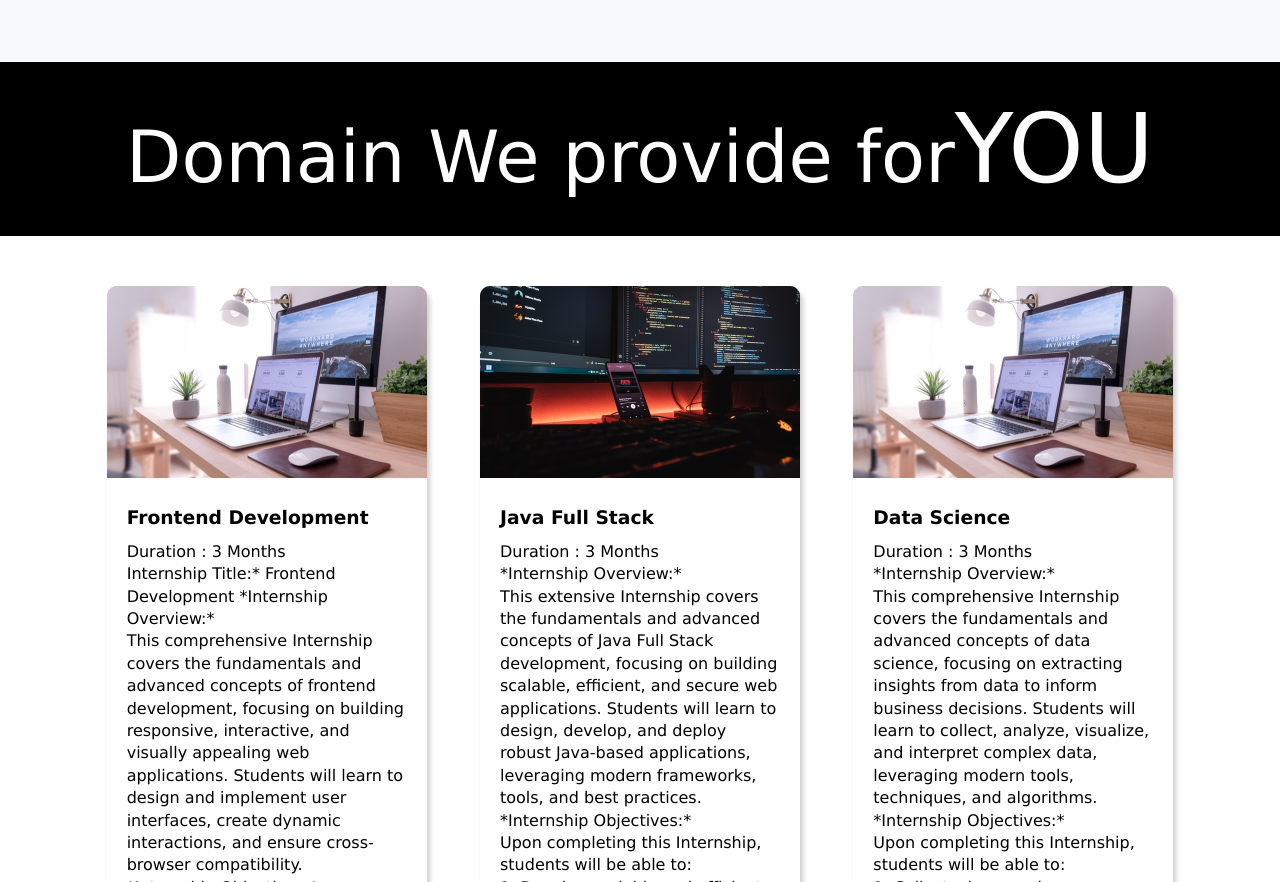
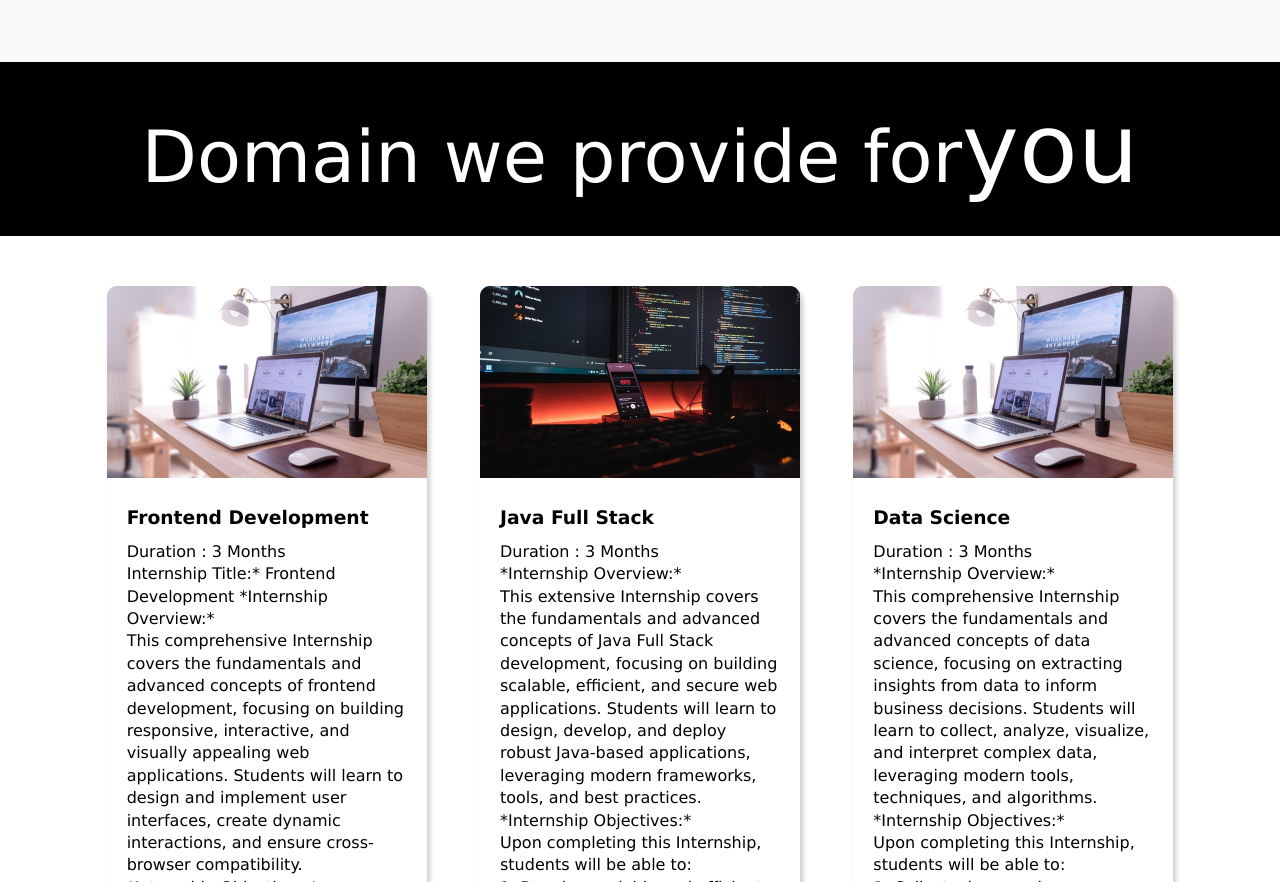
Before and after one commit to Itzmeyogesh/Technical-One, a plain HTML site: page index.html in a window 1280 px wide. Shown: the part 1158-2040 px from the top of the page. Drawn offline with Linux system fonts and the light colour scheme.

Commit message:
Update index.html

```diff
--- a/index.html
+++ b/index.html
@@ -49,7 +49,7 @@
   }
 </style>
     <section class="black_box">
-      <h2>Domain We provide for<span>YOU</span></h2>
+      <h2>Domain we provide for<span>you</span></h2>
     </section>
     <section class="work">
       <div class="grid_item">
```
